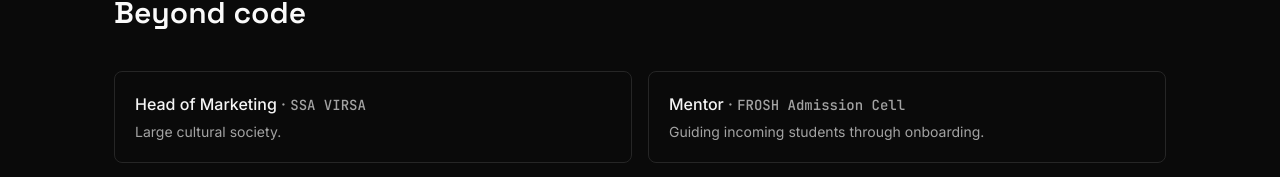
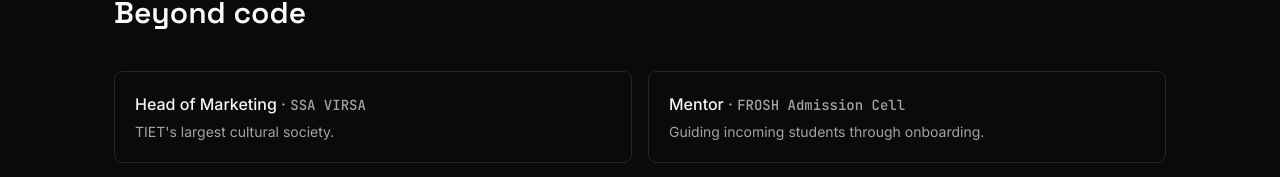
Before and after one commit to Dilpreetrattol/dilpreet-singh-portfolio, a Next.js app: page / in a window 1280 px wide. Shown: the part 2380-2557 px from the top of the page. Built offline with nearby package versions, Linux system fonts and the light colour scheme.

Commit message:
profile edits

```diff
--- a/src/content/site.ts
+++ b/src/content/site.ts
@@ -13,7 +13,7 @@
 
   email: "dilpreersr.work@gmail.com",
 
-  linkedinUrl: "https://www.linkedin.com/in/dilpreet-singh",
+  linkedinUrl: "https://www.linkedin.com/in/dilpreetrattol",
 
   // Single resume, single button — no variants, no dropdown.
   resumePath: "/resume/dilpreet-singh-resume.pdf",
@@ -30,7 +30,7 @@
   {
     role: "Head of Marketing",
     org: "SSA VIRSA",
-    note: "Large cultural society.",
+    note: "TIET's largest cultural society.",
   },
   {
     role: "Mentor",
```
